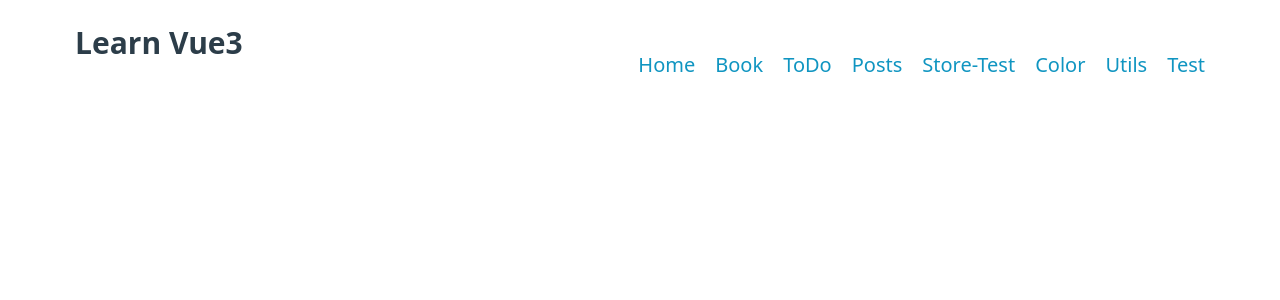
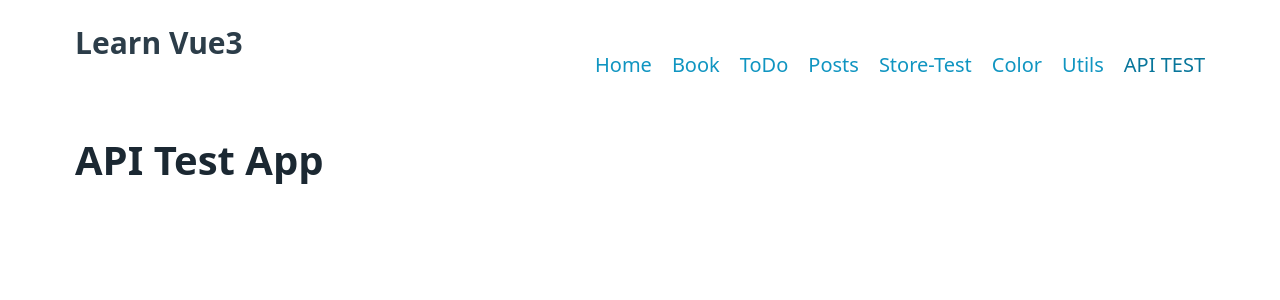
Before and after one commit to kenux196/learn-vue3, a Vue app: page /api-test in a window 1280 px wide. Shown: the top 300 px of the page. Built offline with nearby package versions, Linux system fonts and the light colour scheme; no server answers.

Commit message:
api test app

```diff
--- a/src/App.vue
+++ b/src/App.vue
@@ -18,7 +18,8 @@
         <li><router-link to="/store-sample">Store-Test</router-link></li>
         <li><router-link to="/color">Color</router-link></li>
         <li><router-link to="/utils">Utils</router-link></li>
-        <li><router-link to="/test">Test</router-link></li>
+        <!-- <li><router-link to="/test">Test</router-link></li> -->
+        <li><router-link to="/api-test">API TEST</router-link></li>
       </ul>
     </nav>
   </header>
--- /dev/null
+++ b/src/json/test.json
@@ -0,0 +1,9 @@
+{
+  "user": [
+    {
+      "id": 1,
+      "name": "kenux",
+      "age": 11
+    }
+  ]
+}
--- a/src/router/index.js
+++ b/src/router/index.js
@@ -32,6 +32,10 @@ const router = createRouter({
       path: '/utils',
       component: () => import('../views/UtilsView.vue'),
     },
+    {
+      path: '/api-test',
+      component: () => import('../views/ApiTestView.vue'),
+    },
   ],
 });
 
--- /dev/null
+++ b/src/views/ApiTestView.vue
@@ -0,0 +1,12 @@
+<script setup>
+// const jsonData = require('../json/test.json');
+// console.log(jsonData);
+fetch('../json/test.json')
+  .then((res) => {
+    return res.json();
+  })
+  .then((jsonData) => console.log(jsonData));
+</script>
+<template>
+  <h1>API Test App</h1>
+</template>
```
